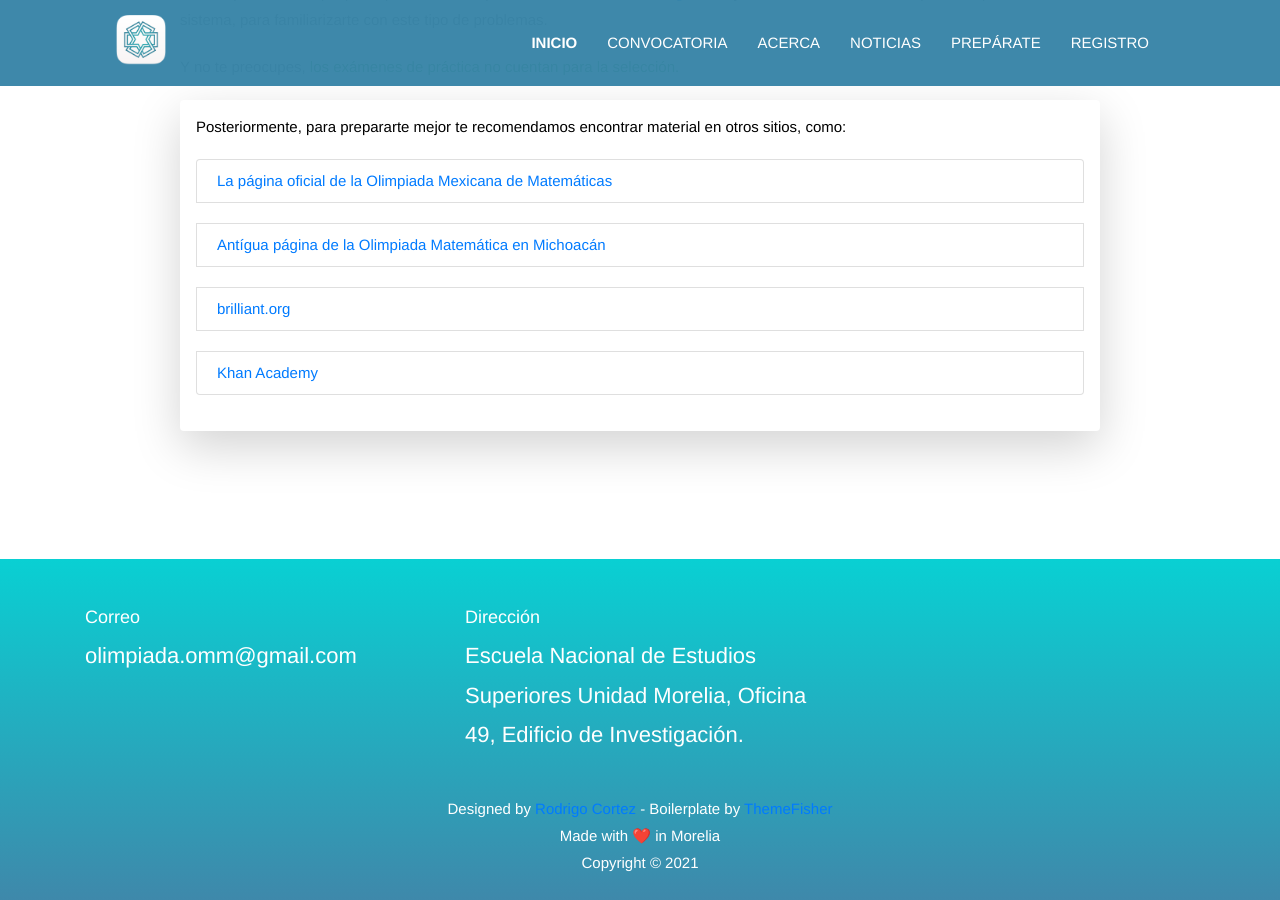
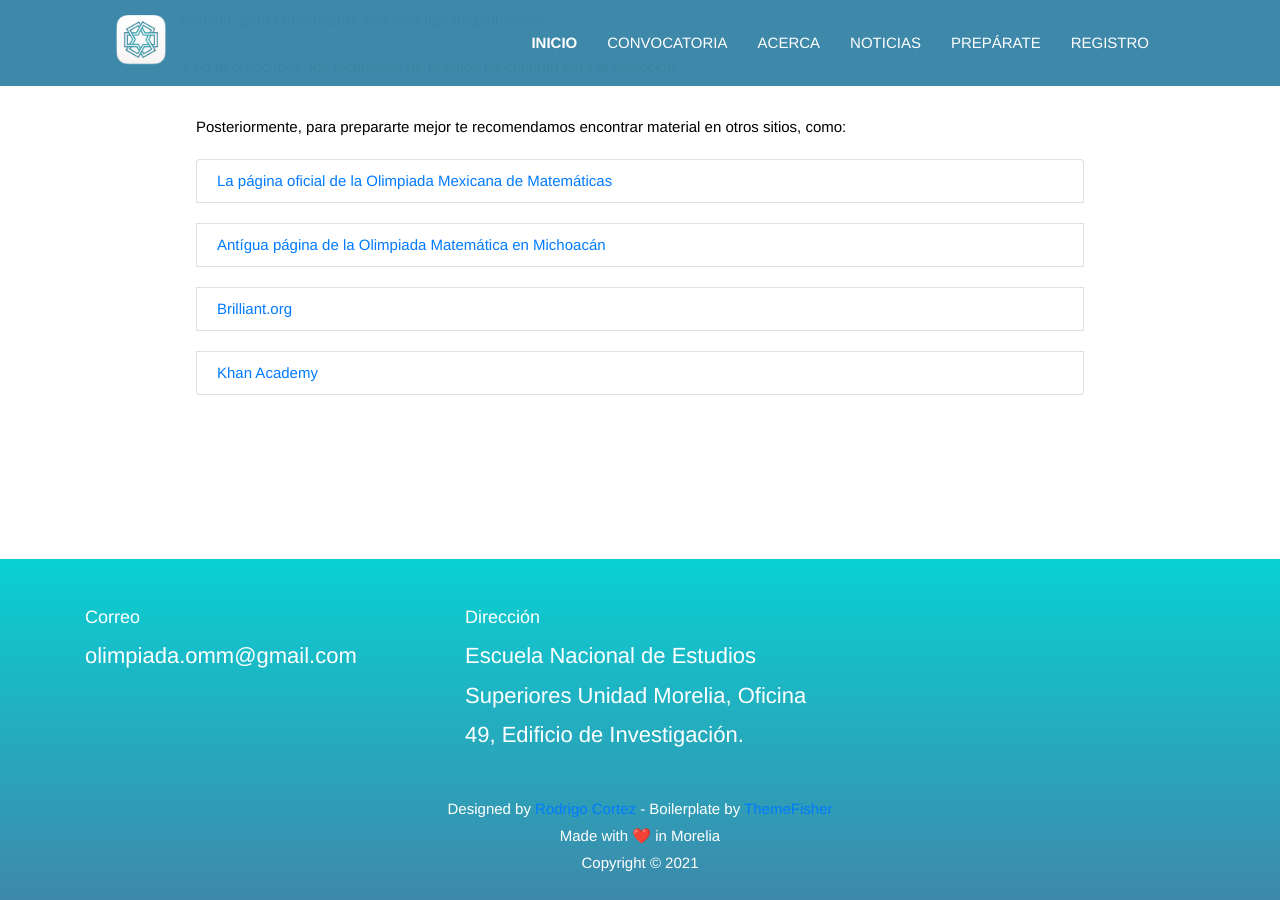
Before and after one commit to OlimpiadaMatematicasMichoacan/WOMM, a Jekyll site: the page built from _pages/preparate.md, in a window 1280 px wide and 900 px high, scrolled down 715 px. Built offline with Jekyll 4.4.1, drawn with Linux system fonts in a browser that asks for light colours.

Commit message:
Update preparate.md

```diff
--- a/_pages/preparate.md
+++ b/_pages/preparate.md
@@ -7,17 +7,17 @@ title: Prepárate
 
 Aquí encontrarás algunos materiales que puedes usar para prepararte para el examen.
 
-Si es la primera vez que participas en las olimpiadas, te recomendamos  [registrarte](/registro) y resolver los exámenes de práctica que vienen en el sistema, para familiarizarte con este tipo de problemas.
+Si es la primera vez que participas en las olimpiadas, te recomendamos [registrarte](/registro) y resolver los exámenes de práctica que vienen en el sistema, para familiarizarte con este tipo de problemas.
 
 Y no te preocupes, <span style="color:green">los exámenes de práctica no cuentan para la selección.</span>
 
-<div class="shadow-lg p-3 mb-5 bg-white rounded">
+<div class="p-3 mb-5 bg-white rounded">
         <strong><i class="fas fa-award" aria-hidden="true"></i>Posteriormente, para prepararte mejor te recomendamos encontrar material en otros sitios, como:</strong>
         <p>
         </p><ul class="list-group list-group-horizontal">
             <li class="list-group-item"><a href="https://www.ommenlinea.org/">La página oficial de la Olimpiada Mexicana de Matemáticas</a></li>
             <li class="list-group-item"><a href="http://ichi.fismat.umich.mx/omm/recursos/">Antígua página de la Olimpiada Matemática en Michoacán</a></li>
-            <li class="list-group-item"><a href="https://brilliant.org">brilliant.org</a></li>
+            <li class="list-group-item"><a href="https://brilliant.org">Brilliant.org</a></li>
             <li class="list-group-item"><a href="https://www.khanacademy.org/">Khan Academy</a></li>
         </ul>
         <p></p>
```
